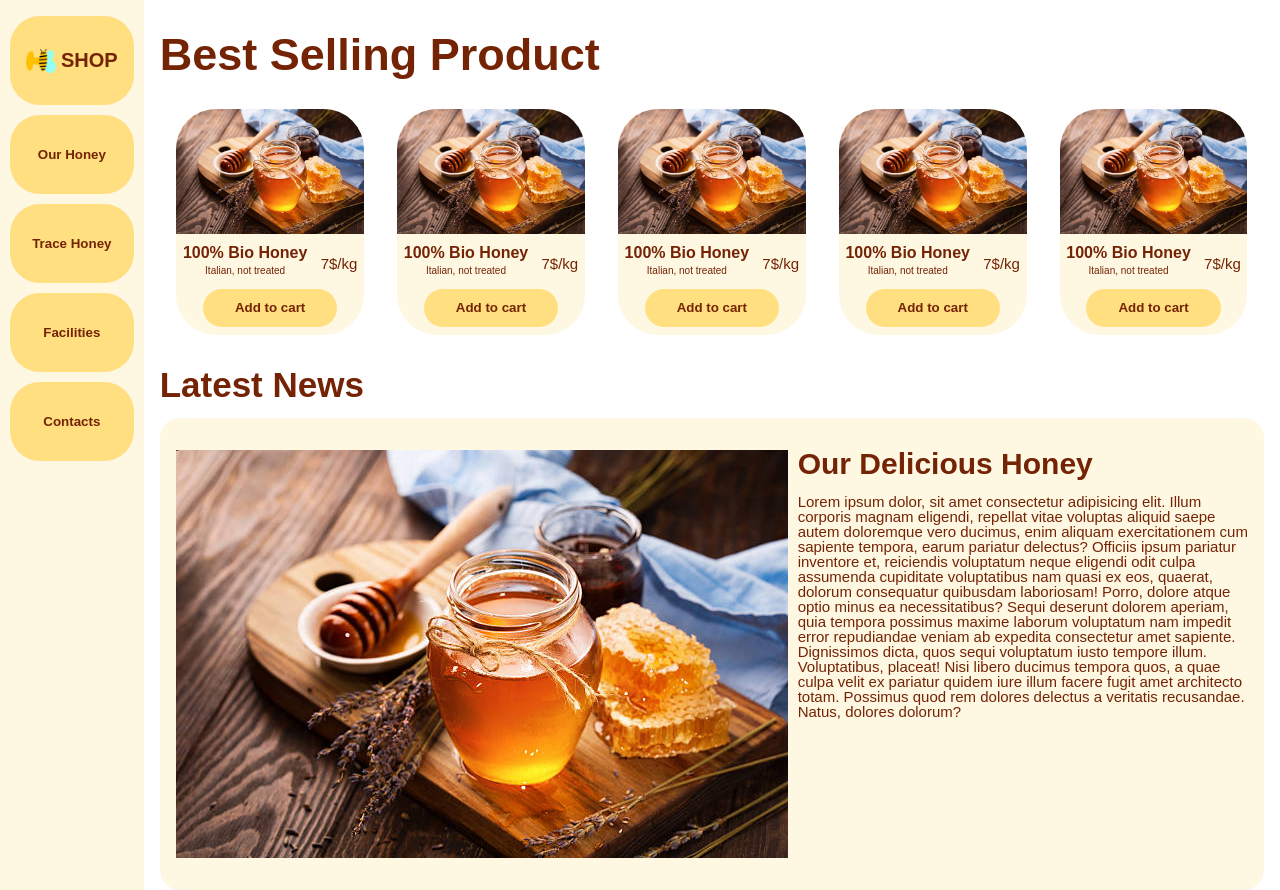
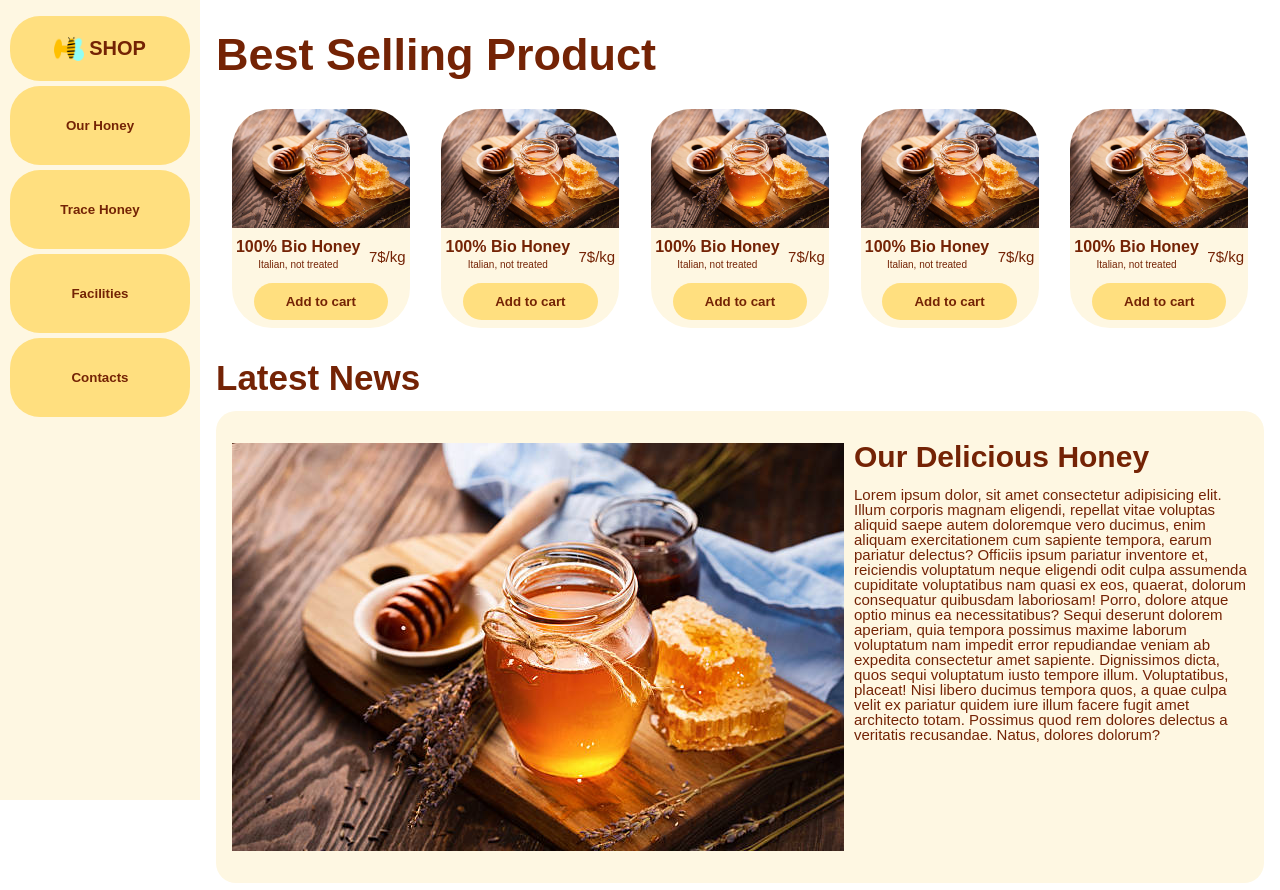
Before and after one commit to frankrys97/U2---W1---D3, a plain HTML site: page index.html in a window 1280 px wide. Drawn offline with Linux system fonts and the light colour scheme.

Commit message:
final commit

```diff
--- a/assets/css/style.css
+++ b/assets/css/style.css
@@ -10,16 +10,13 @@ body {
 header {
   background-color: #fef7e2;
   padding-block: 1rem;
+  position: sticky;
+  top: 0;
 }
 
-nav {
-  display: flex;
-  justify-content: space-evenly;
-  padding-inline: 10px;
-  gap: 10px;
-}
 
-.header-section {
+
+nav button {
     padding-block: 0.7rem;
     padding-inline: 1rem;
     border-radius: 30px;
@@ -34,6 +31,15 @@ nav {
   justify-content: center;
   align-items: center;
   gap: 5px;
+  padding: 20px;
+}
+
+nav {
+  display: flex;
+  justify-content: space-evenly;
+  align-items: center;
+  padding-inline: 10px;
+  gap: 5px;
 }
 
 button img {
@@ -46,6 +52,7 @@ main {
 
 span {
   font-size: 20px;
+
 }
 
 h1 {
@@ -89,7 +96,7 @@ h1 {
   text-align: center;
 }
 
-main button {
+#button-card {
   margin-bottom: 0.5rem;
   padding-inline: 2rem;
   padding-block: 0.7rem;
@@ -155,6 +162,11 @@ h2 {
   .latest {
     text-align: start;
   }
+  header {
+    border-radius: 150px;
+    padding: 30px;
+    margin: 20px 10px;
+  }
   nav {
     flex-wrap: wrap;
     gap: unset;
@@ -162,11 +174,12 @@ h2 {
 }
   #shop {
     order: -1;
-    width: 80%;
+    width: 100%;
   }
 
-  nav button {
-    width: 40%;
+  .header-section {
+    width: 50%;
+    padding-inline: unset;
   }
 }
 
@@ -181,21 +194,31 @@ h2 {
     display: flex;
   }
 
+  header {
+    position: fixed;
+    left: 0;
+    top: 0;
+    width: 200px;
+min-height: 100%;    z-index: 1000;
+  }
 
-  header button {
-    width: 100%;
-}
   nav {
     flex-direction: column;
     justify-content: center;
     align-items: start;
     #shop {
       order: -1;
+      width: 100%;
     }
   }
 
   .header-section {
     padding-block: 2rem;
+    width: 100%;
+  }
+
+  main {
+    margin-left: 200px;
   }
 
   .container {
--- a/index.html
+++ b/index.html
@@ -12,7 +12,7 @@
         <nav>
         <button class="header-section">Our Honey</button>
         <button class="header-section">Trace Honey</button>
-        <button id="shop" class="header-section"> <img src="./assets/imgs/logo.png" alt=""> <span>SHOP</span></button>
+        <button id="shop"> <img src="./assets/imgs/logo.png" alt=""> <span>SHOP</span></button>
         <button class="header-section">Facilities</button>
         <button class="header-section">Contacts</button>
     </nav>
@@ -33,7 +33,7 @@
                 </div>
                 <div class="price">7$/kg</div>
                 </div>
-                <button>Add to cart</button>
+                <button id="button-card">Add to cart</button>
             </div>
             <div class="card">
                 <div>
@@ -47,7 +47,7 @@
                 </div>
                 <div class="price">7$/kg</div>
                 </div>
-                <button>Add to cart</button>
+                <button id="button-card">Add to cart</button>
             </div>
             <div class="card">
                 <div>
@@ -61,7 +61,7 @@
                 </div>
                 <div class="price">7$/kg</div>
                 </div>
-                <button>Add to cart</button>
+                <button id="button-card">Add to cart</button>
             </div>
             <div class="card">
                 <div>
@@ -75,7 +75,7 @@
                 </div>
                 <div class="price">7$/kg</div>
                 </div>
-                <button>Add to cart</button>
+                <button id="button-card">Add to cart</button>
             </div>
             <div class="card">
                 <div>
@@ -89,7 +89,7 @@
                 </div>
                 <div class="price">7$/kg</div>
                 </div>
-                <button>Add to cart</button>
+                <button id="button-card">Add to cart</button>
             </div>
 
 
```
